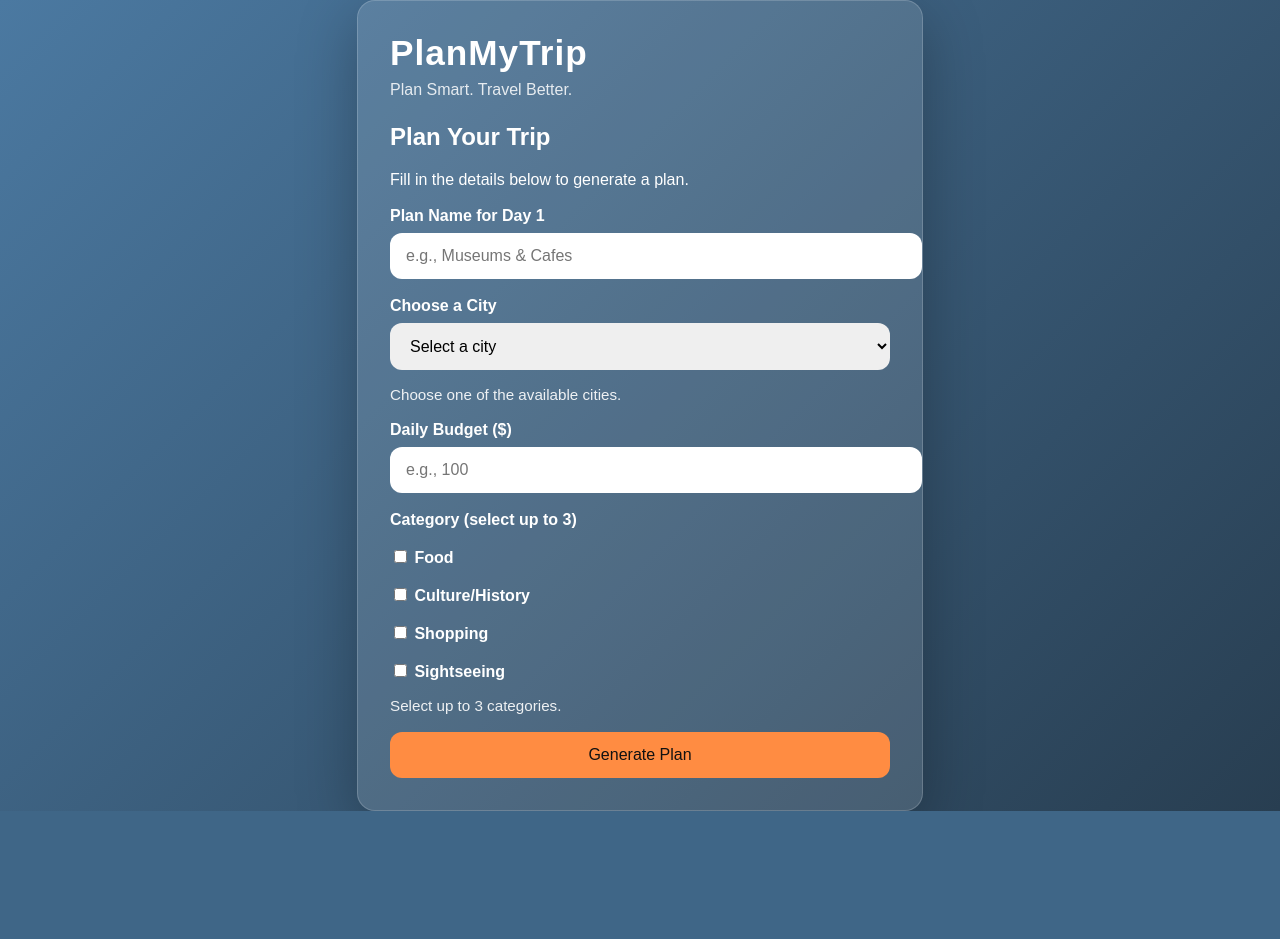
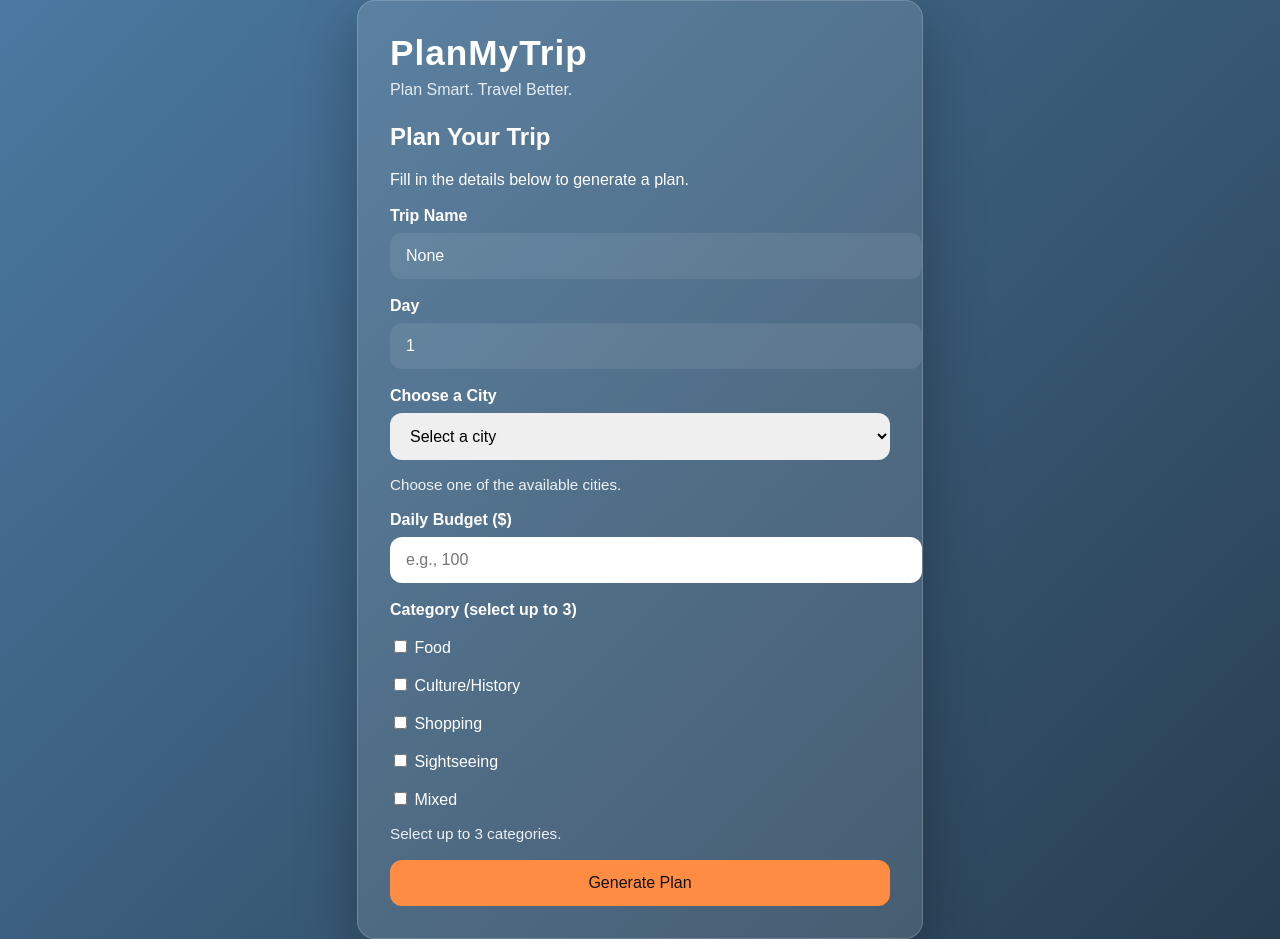
Before and after one commit to tr155h/Trip_Reccomendation, a Flask app: page /input in a window 1280 px wide. Before the commit the page ends 811 px from the top, so only its background shows below. Run offline with Flask 3, Linux system fonts and the light colour scheme.

Commit message:
Update input.html

```diff
--- a/project/templates/input.html
+++ b/project/templates/input.html
@@ -50,6 +50,10 @@
       border-radius: 12px;
       font-size: 1rem;
     }
+    input[readonly] {
+      background: rgba(255,255,255,0.08);
+      color: #fff;
+    }
     button {
       width: 100%;
       margin-top: 18px;
@@ -71,6 +75,11 @@
       font-size: 0.95rem;
       color: #ffe7e7;
     }
+    .category-checkboxes label {
+      display: block;
+      margin-bottom: 8px;
+      font-weight: normal;
+    }
   </style>
 </head>
 <body>
@@ -83,15 +92,23 @@
       <p>Fill in the details below to generate a plan.</p>
 
       <form id="tripForm" action="{{ url_for('generate_plan') }}" method="post">
-        <input type="hidden" name="tripName" value="{{ trip_name }}" />
-        <input type="hidden" name="day" value="{{ day }}" />
+        <label for="tripName">Trip Name</label>
+        <input
+          id="tripName"
+          name="tripName"
+          type="text"
+          value="{{ trip_name }}"
+          readonly
+          required
+        />
 
-        <label for="planName">Plan Name for Day {{ day }}</label>
+        <label for="day">Day</label>
         <input
-          id="planName"
-          name="planName"
+          id="day"
+          name="day"
           type="text"
-          placeholder="e.g., Museums & Cafes"
+          value="{{ day }}"
+          readonly
           required
         />
 
@@ -102,6 +119,11 @@
           <option value="Paris">Paris</option>
           <option value="New York">New York</option>
           <option value="Shanghai">Shanghai</option>
+          <option value="Phuket">Phuket</option>
+          <option value="Denpasar">Denpasar</option>
+          <option value="Jakarta">Jakarta</option>
+          <option value="Stockholm">Stockholm</option>
+          <option value="Rome">Rome</option>
         </select>
         <p class="hint">Choose one of the available cities.</p>
 
@@ -117,17 +139,27 @@
         />
 
         <label>Category (select up to 3)</label>
-        <div id="categoryGroup">
+        <div id="categoryGroup" class="category-checkboxes">
           <label><input type="checkbox" name="category" value="Food"> Food</label>
           <label><input type="checkbox" name="category" value="Culture/History"> Culture/History</label>
           <label><input type="checkbox" name="category" value="Shopping"> Shopping</label>
           <label><input type="checkbox" name="category" value="Sightseeing"> Sightseeing</label>
+          <label><input type="checkbox" name="category" value="Mixed"> Mixed</label>
         </div>
 
         <p class="hint">Select up to 3 categories.</p>
 
         <button type="submit">Generate Plan</button>
       </form>
+
+      {% if error %}
+        <p class="message">{{ error }}</p>
+      {% endif %}
+      {% if success %}
+        <p class="message">{{ success }}</p>
+      {% endif %}
+    </div>
+  </div>
 
   <script>
     (function(){
@@ -157,14 +189,5 @@
       });
     })();
   </script>
-
-      {% if error %}
-        <p class="message">{{ error }}</p>
-      {% endif %}
-      {% if success %}
-        <p class="message">{{ success }}</p>
-      {% endif %}
-    </div>
-  </div>
 </body>
 </html>
```
Lines whose indentation alone changed are shown as unchanged.
